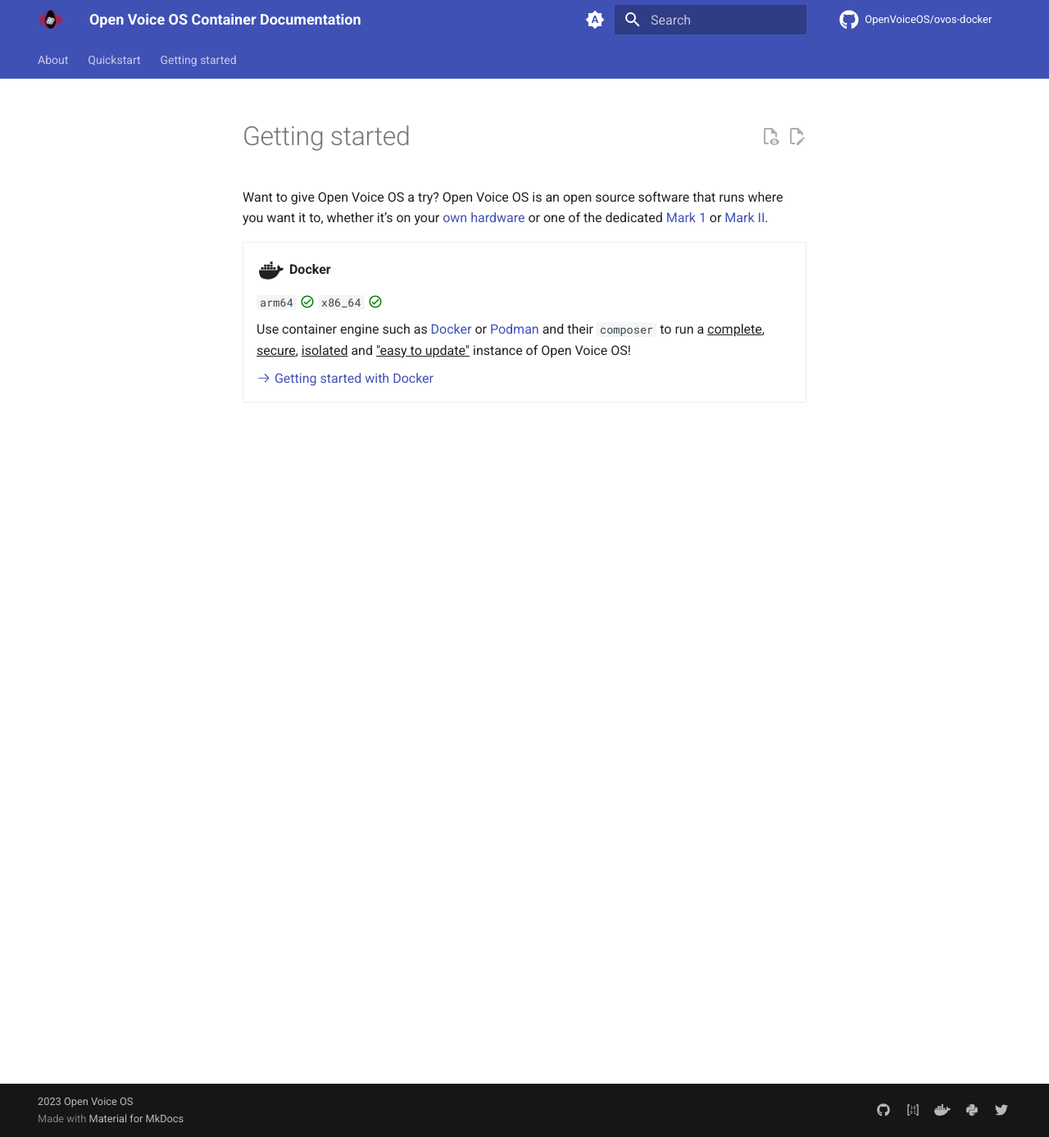
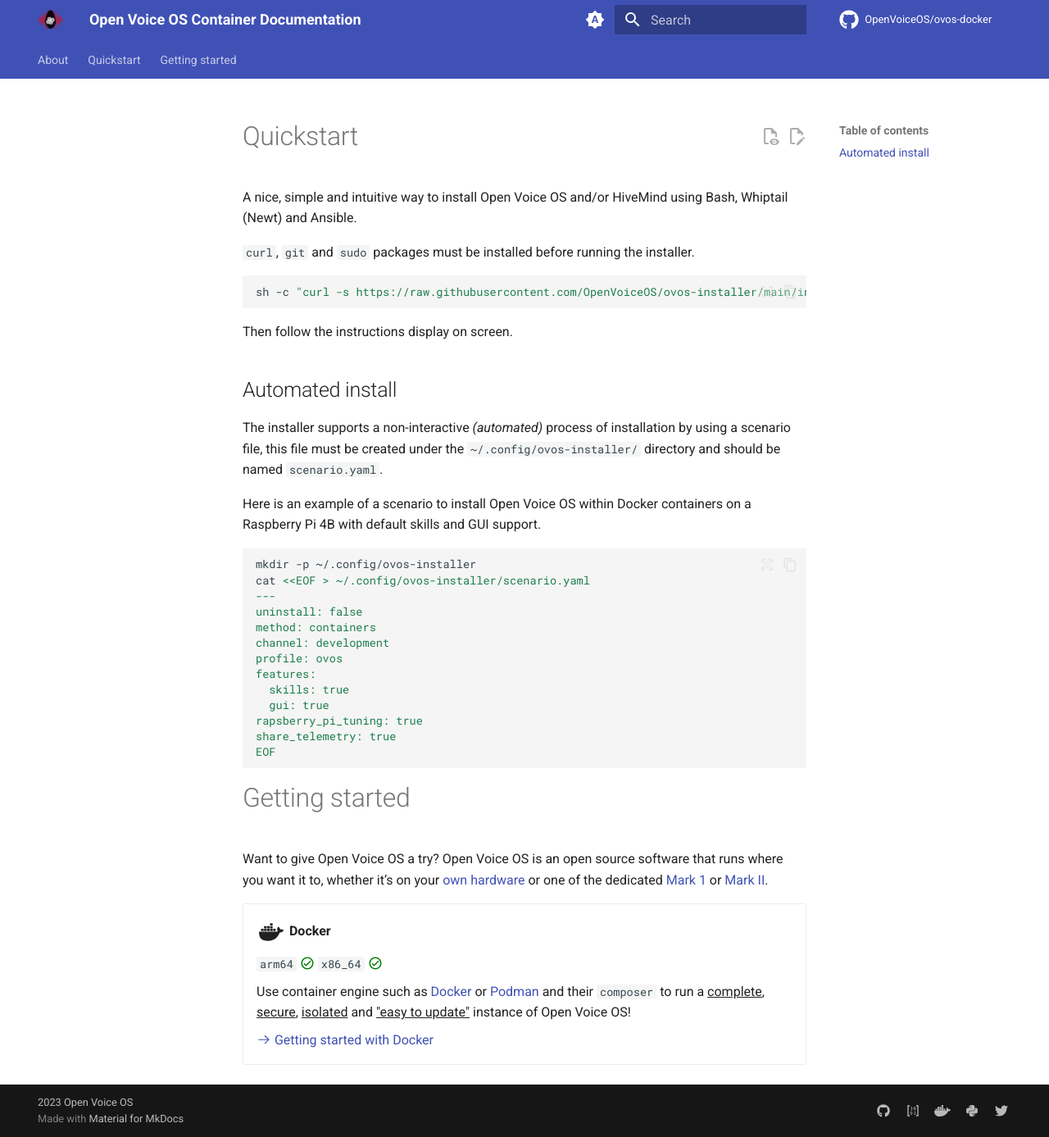
Before and after one commit to OpenVoiceOS/ovos-docker, an MkDocs documentation site: the page built from docs/index.md, in a window 1280 px wide and 1387 px high. Shown: the whole window at 82% size. Built offline with MkDocs 1.6.1 and Material for MkDocs 9.7.7, drawn with Linux system fonts in a browser that asks for light colours; plug-ins that fetch from the network failed and are left out; comment, search, counter and statistics services are not loaded.

Commit message:
[index] Add Quickstart to index

````diff
--- a/docs/index.md
+++ b/docs/index.md
@@ -1,3 +1,37 @@
+# Quickstart
+
+A nice, simple and intuitive way to install Open Voice OS and/or HiveMind using Bash, Whiptail (Newt) and Ansible.
+
+`curl`, `git` and `sudo` packages must be installed before running the installer.
+
+```shell
+sh -c "curl -s https://raw.githubusercontent.com/OpenVoiceOS/ovos-installer/main/installer.sh -o installer.sh && chmod +x installer.sh && sudo ./installer.sh"
+```
+
+Then follow the instructions display on screen.
+
+## Automated install
+
+The installer supports a non-interactive *(automated)* process of installation by using a scenario file, this file must be created under the `~/.config/ovos-installer/` directory and should be named `scenario.yaml`.
+
+Here is an example of a scenario to install Open Voice OS within Docker containers on a Raspberry Pi 4B with default skills and GUI support.
+
+```shell
+mkdir -p ~/.config/ovos-installer
+cat <<EOF > ~/.config/ovos-installer/scenario.yaml
+---
+uninstall: false
+method: containers
+channel: development
+profile: ovos
+features:
+  skills: true
+  gui: true
+rapsberry_pi_tuning: true
+share_telemetry: true
+EOF
+```
+
 # Getting started
 
 Want to give Open Voice OS a try? Open Voice OS is an open source software that runs where you want it to, whether it’s on your [own hardware](./about/why-use-ovos.md#multi-device-compatibility) or one of the dedicated [Mark 1](https://mycroft.ai/product/mycroft-mark-1/) or [Mark II](https://mycroft.ai/product/mark-ii/).
````
